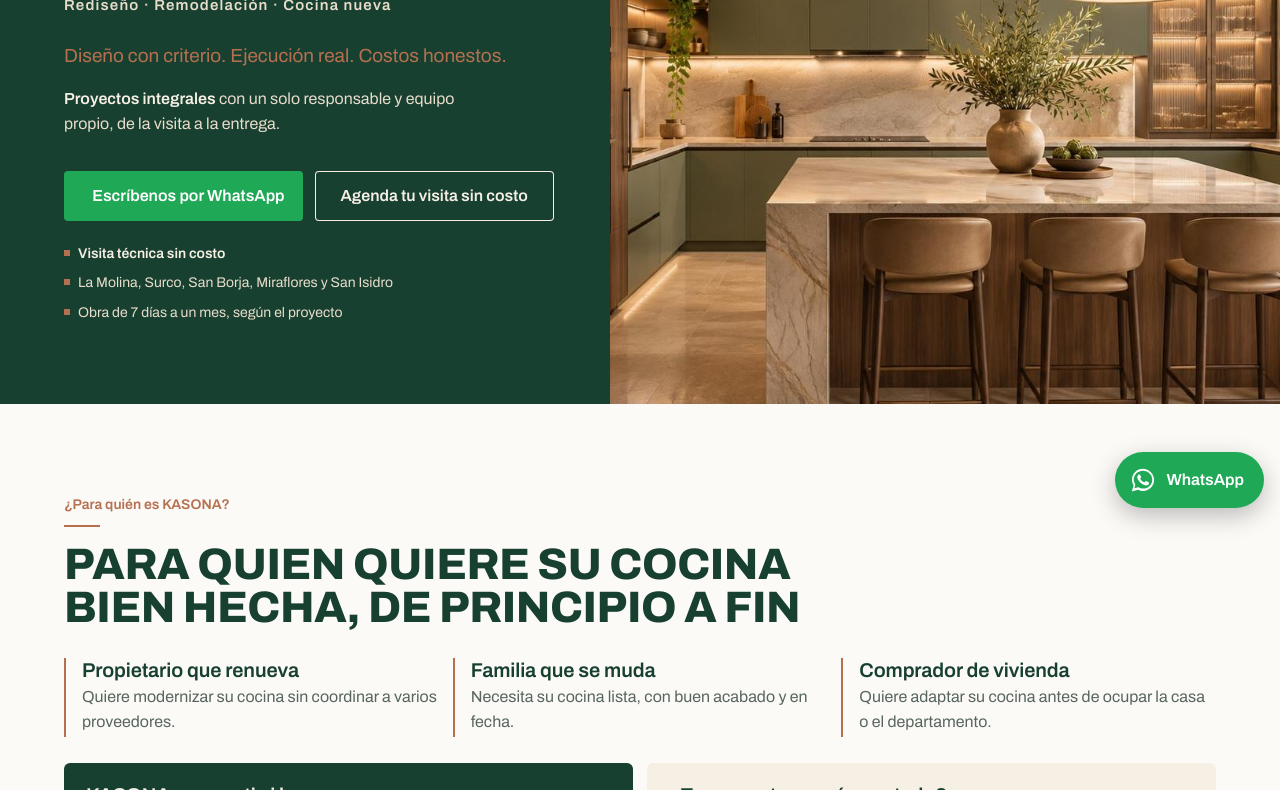
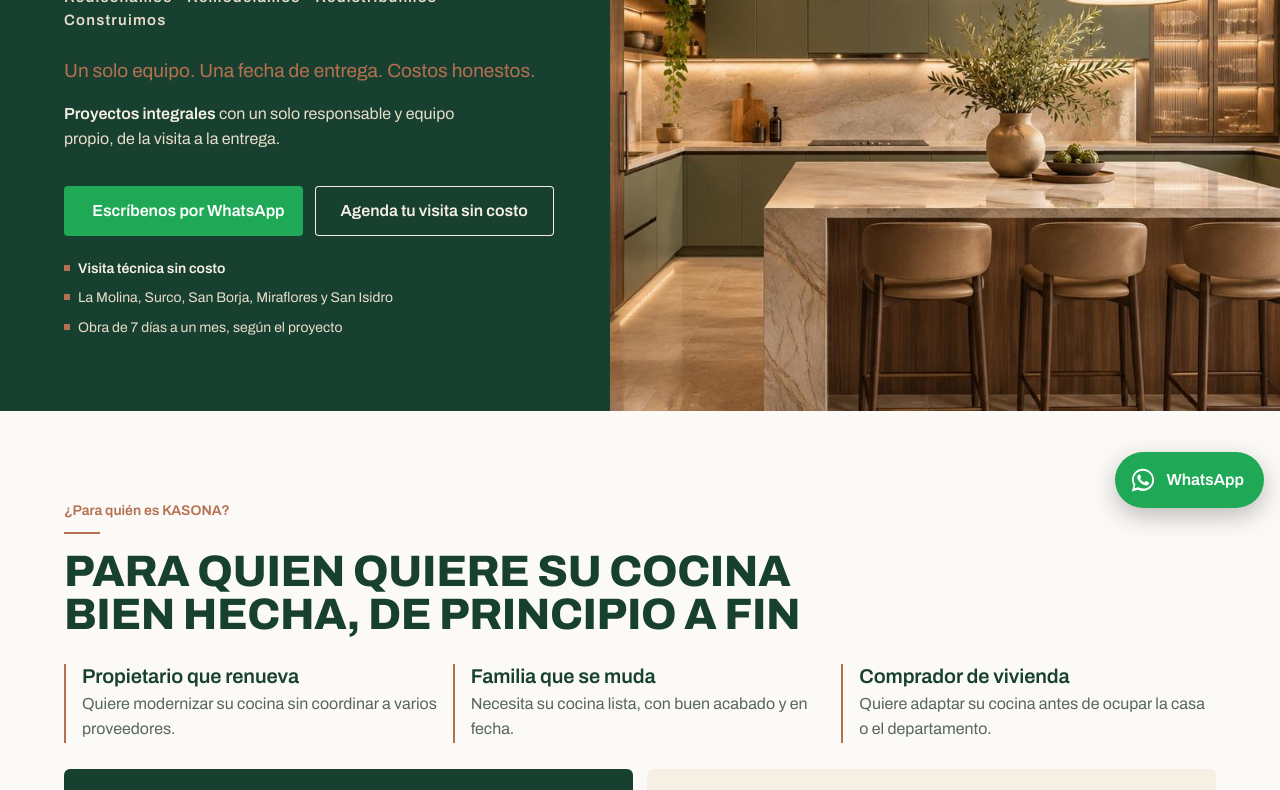
Before and after one commit to bringasalonso962-lang/kasona-web, a plain HTML site: page index.html in a window 1280 px wide. Shown: the part 276-1066 px from the top of the page. Drawn offline with Linux system fonts and the light colour scheme.

Commit message:
Nueva frase de marca: Un solo equipo. Una fecha de entrega. Costos honestos.
Co-Authored-By: Claude Opus 5.5 <noreply@anthropic.com>
Claude-Session: https://claude.ai/code/session_01JJ28R8zFdarg2QGSjgiRL6

```diff
--- a/index.html
+++ b/index.html
@@ -3,9 +3,9 @@
 <meta charset="utf-8">
 <meta name="viewport" content="width=device-width,initial-scale=1">
 <title>KASONA | Cocinas a medida en Lima</title>
-<meta name="description" content="Especialistas en cocinas en Lima. Diseñamos, fabricamos e instalamos con equipo propio. Diseño con criterio. Ejecución real. Costos honestos.">
+<meta name="description" content="Especialistas en cocinas en Lima. Diseñamos, fabricamos e instalamos con equipo propio. Un solo equipo. Una fecha de entrega. Costos honestos.">
 <meta property="og:title" content="KASONA | Cocinas a medida en Lima">
-<meta property="og:description" content="Diseño con criterio. Ejecución real. Costos honestos. No tercerizamos.">
+<meta property="og:description" content="Un solo equipo. Una fecha de entrega. Costos honestos.">
 <link rel="icon" type="image/png" sizes="32x32" href="/favicon-32.png"><link rel="apple-touch-icon" href="/apple-touch-icon.png"><link rel="preconnect" href="https://fonts.googleapis.com"><link rel="preconnect" href="https://fonts.gstatic.com" crossorigin>
 <link href="https://fonts.googleapis.com/css2?family=Archivo:wght@400;500;600;800&family=Jost:wght@500&display=swap" rel="stylesheet">
 <style>
@@ -228,8 +228,8 @@ footer a{text-decoration:none}
  <div class="hero-img"><img src="img/hero.jpg" alt="Cocina con muebles verde oliva, isla de piedra y banquetas tapizadas" fetchpriority="high"></div>
  <div class="hero-txt">
   <h1>Especialistas en cocinas</h1>
-  <p class="kind">Rediseño · Remodelación · Cocina nueva</p>
-  <p class="claim">Diseño con criterio. Ejecución real. Costos honestos.</p>
+  <p class="kind">Rediseñamos · Remodelamos · Redistribuimos · Construimos</p>
+  <p class="claim">Un solo equipo. Una fecha de entrega. Costos honestos.</p>
   <p class="note"><b>Proyectos integrales</b> con un solo responsable y equipo propio, de la visita a la entrega.</p>
   <div class="cta">
    <a class="btn btn-wa wa-link" data-msg="Hola KASONA, quiero información para mi cocina." href="#"><svg width="22" height="22"><use href="#wai"/></svg>Escríbenos por WhatsApp</a>
@@ -337,8 +337,8 @@ footer a{text-decoration:none}
   <div class="label">Nuestro compromiso</div>
   <h2>Tú eliges. Nosotros respondemos.</h2>
   <div class="pills">
-   <div class="pill"><h3>Diseño con criterio</h3><p>Estética, uso, durabilidad y presupuesto, decididos juntos.</p><div class="chk2"><b>Cómo lo compruebas</b>Render, lista de materiales y precio antes de firmar.</div></div>
-   <div class="pill"><h3>Ejecución real</h3><p>Lo que se dibuja es lo que se fabrica y se instala.</p><div class="chk2"><b>Cómo lo compruebas</b>Cronograma con fecha de entrega y un responsable de obra.</div></div>
+   <div class="pill"><h3>Un solo equipo</h3><p>Diseñamos, fabricamos e instalamos nosotros. Sin tercerizar.</p><div class="chk2"><b>Cómo lo compruebas</b>Un responsable de obra, de la visita a la entrega.</div></div>
+   <div class="pill"><h3>Una fecha de entrega</h3><p>Sabes cuándo empieza y cuándo termina tu obra.</p><div class="chk2"><b>Cómo lo compruebas</b>Cronograma con fecha de entrega antes de empezar.</div></div>
    <div class="pill"><h3>Costos honestos</h3><p>El precio se entiende y no cambia sin motivo.</p><div class="chk2"><b>Cómo lo compruebas</b>Cotización por partidas y ningún adicional sin tu aprobación.</div></div>
   </div>
  </div>
@@ -389,7 +389,7 @@ footer a{text-decoration:none}
 <footer>
  <div class="wrap">
   <a class="logo" href="#inicio" style="color:var(--m)"><svg><use href="#iso"/></svg><span>KASONA</span></a>
-  <p class="fclaim">Diseño con criterio. Ejecución real. Costos honestos.</p>
+  <p class="fclaim">Un solo equipo. Una fecha de entrega. Costos honestos.</p>
   <div class="cols">
    <div><b>Especialistas en cocinas</b>Diseñamos, fabricamos e instalamos con equipo propio en Lima.</div>
    <div><b>WhatsApp</b><a class="wa-link" data-msg="Hola KASONA, quiero información para mi cocina." href="#">+51 942 075 327</a></div>
```
Also changed, not shown: cotizador/index.html (+1 -1 lines).
